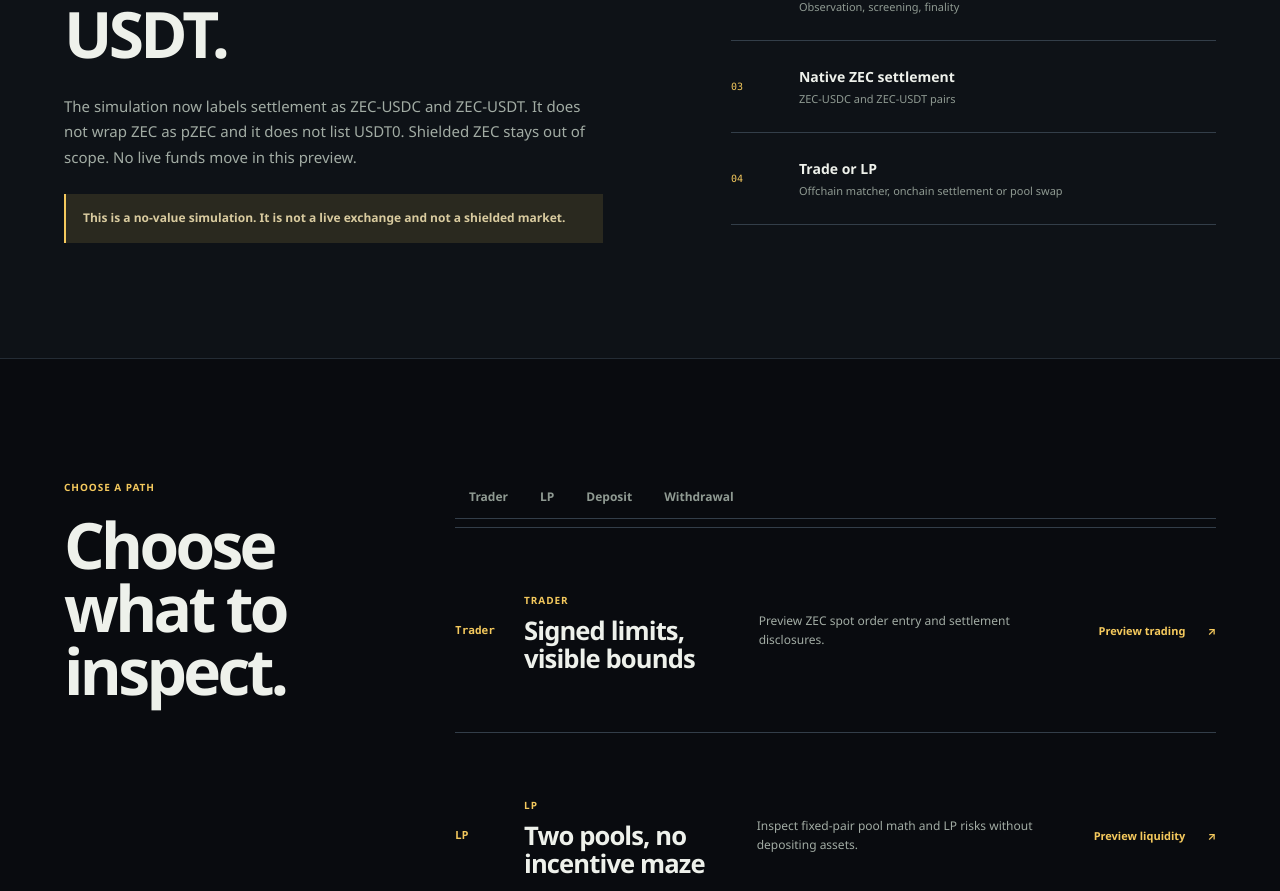
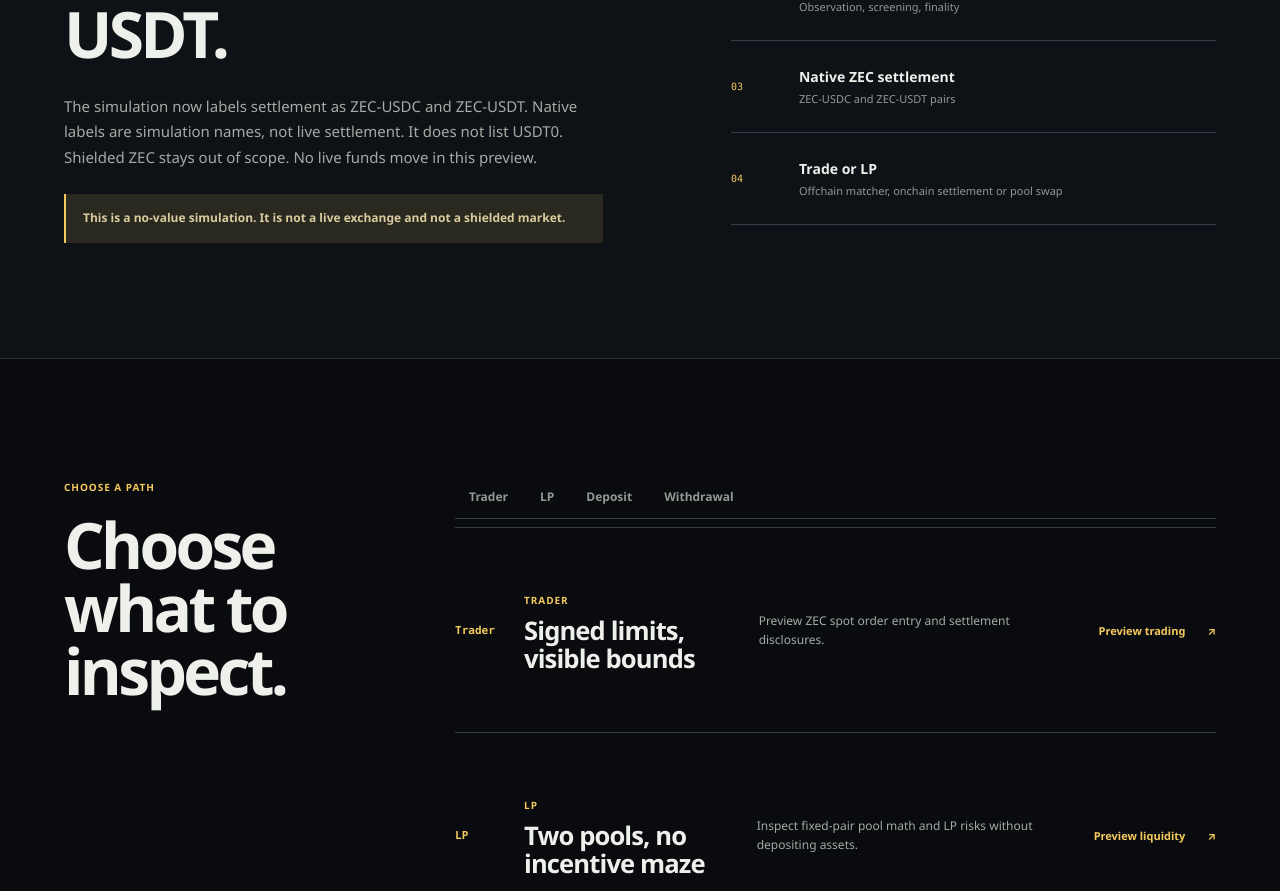
Before and after one commit to EauDoon/Phlebas, a Next.js app: page / in a window 1280 px wide. Shown: the part 1868-2759 px from the top of the page. Built offline with nearby package versions, Linux system fonts and the light colour scheme.

Commit message:
feat: drop listed-pZEC wrap from landing pairs copy

```diff
--- a/src/components/landing-page.tsx
+++ b/src/components/landing-page.tsx
@@ -83,7 +83,7 @@ export function LandingPage() {
             <span className={styles.eyebrow}>Native assets</span>
             <h2 id="pairs-title">Native ZEC against native USDC and USDT.</h2>
             <p>
-              The simulation now labels settlement as ZEC-USDC and ZEC-USDT. It does not wrap ZEC as pZEC and it does not list USDT0. Shielded ZEC stays out of scope. No live funds move in this preview.
+              The simulation now labels settlement as ZEC-USDC and ZEC-USDT. Native labels are simulation names, not live settlement. It does not list USDT0. Shielded ZEC stays out of scope. No live funds move in this preview.
             </p>
             <strong>This is a no-value simulation. It is not a live exchange and not a shielded market.</strong>
           </div>
```
Also changed, not shown: 2 other files (tests, documents, lock files or other folders).
